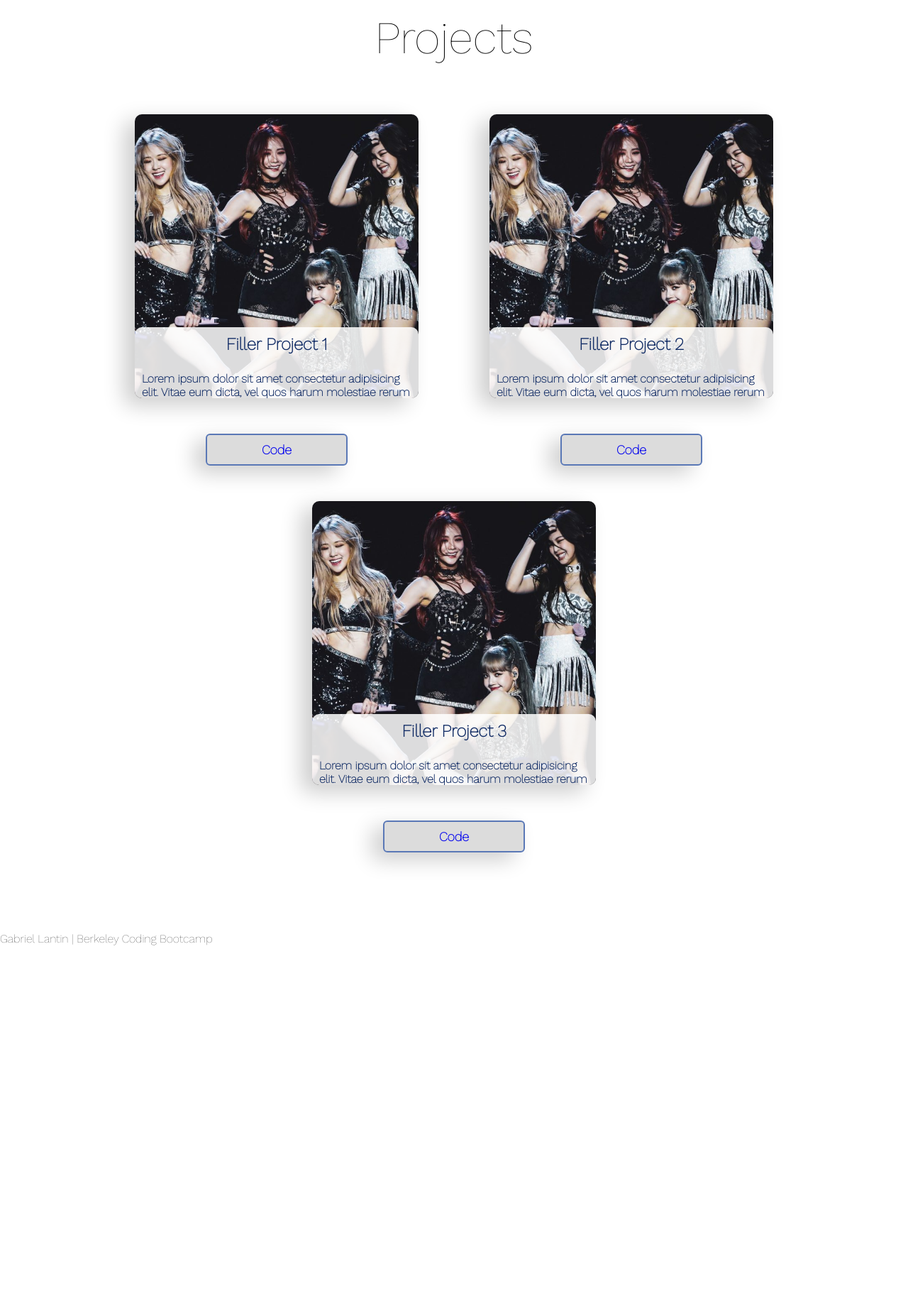
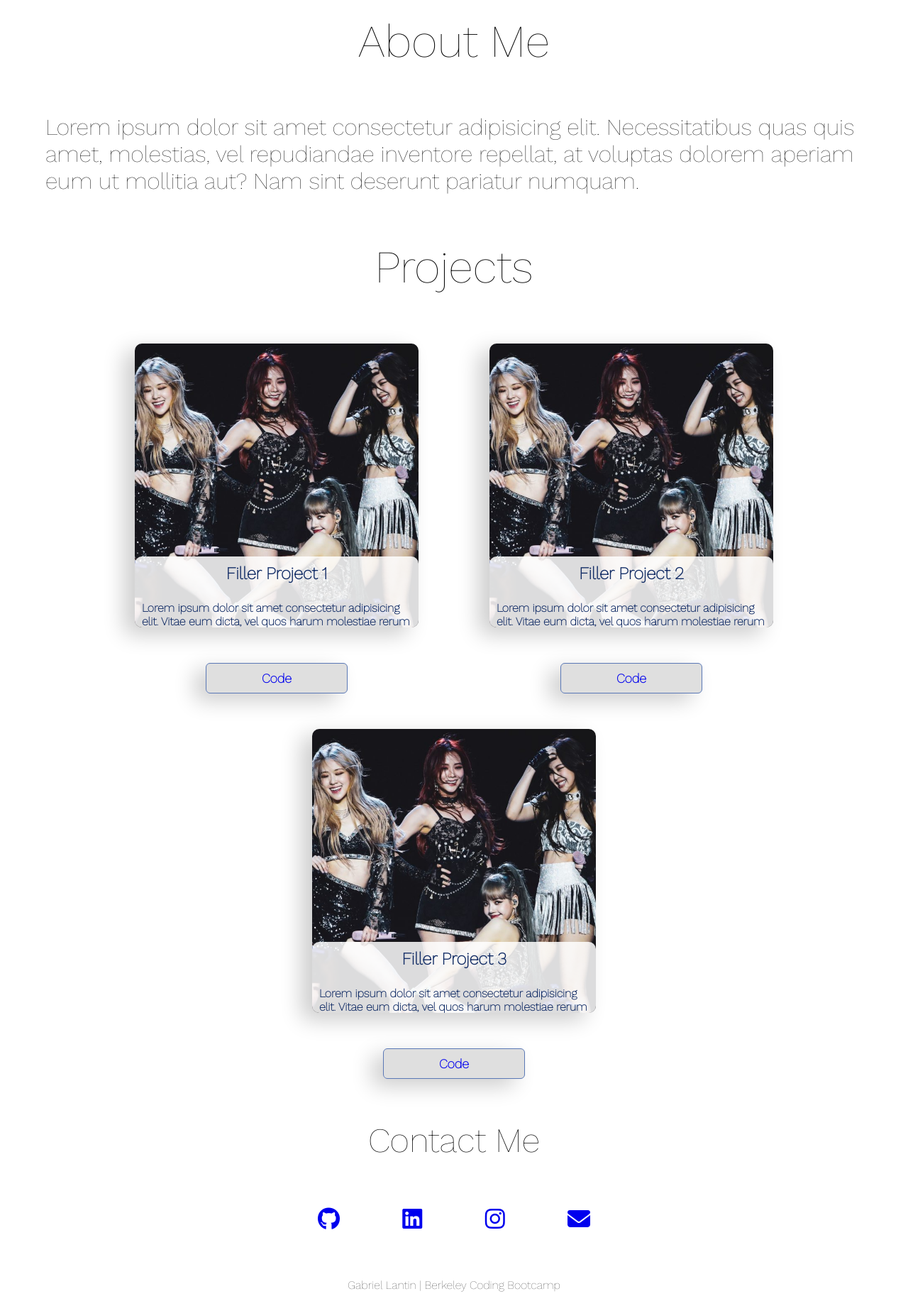
Before and after one commit to mushymane/another-portfolio, a plain HTML site: page index.html in a window 1280 px wide. Shown: the part 871-2711 px from the top of the page at 71% size. Before the commit the page ends 2203 px from the top, so only its background shows below. Drawn offline with nearby package versions, Linux system fonts and the light colour scheme.

Commit message:
added footer

```diff
--- a/assets/css/style.css
+++ b/assets/css/style.css
@@ -24,6 +24,15 @@ a {
 /* Navbar section */
 #mobile-nav {
     display: none;
+}
+
+#h1 {
+    margin-left: 10px;
+}
+
+#h2 {
+    margin-left: 20px;
+    margin-bottom: 5px;
 }
 
 .navbar {
@@ -61,6 +70,7 @@ li a {
     height: 100vh;
     overflow: hidden;
 }
+
 
 .image-container {
     background-image: url("../images/IMG_7207.JPG");
@@ -134,6 +144,31 @@ li a {
     visibility: visible;
 }
 
+/* About me section */
+
+.about-header {
+    font-size: 4rem;
+    margin: 20px;
+    display: flex;
+    justify-content: center;
+    align-items: center;
+}
+
+.about-container {
+    position: relative;
+    margin: 5%;
+    /* width: 80%; */
+    height: auto;
+    background-size: cover;
+    /* box-shadow: var(--shadow); */
+    font-size: 2rem; /* 36px */
+}
+
+.about-section {
+    display: flex;
+
+}
+
 /* Projects section */
 .project-container {
     width: 100%;
@@ -146,7 +181,6 @@ li a {
     display: flex;
     justify-content: center;
     align-items: center;
-
 }
 
 .projects {
@@ -225,8 +259,8 @@ li a {
 }
 
 .button {
-    border: 2px solid var(--mid-blue);
-    background-color: rgba(185, 185, 185, 0.5);
+    border: 1px solid var(--mid-blue);
+    background-color: rgba(192, 192, 192, 0.5);
     width: 200px;
     box-shadow: var(--shadow);
     padding: 10px;
@@ -240,3 +274,55 @@ li a {
     background-color: rgba(185, 185, 185, 0.65);
     cursor: pointer;
 }
+
+/* Contact section */
+footer {
+    width: 100%;
+}
+
+.contact {
+    font-size: 3rem;
+    margin: 20px;
+    display: flex;
+    justify-content: center;
+    align-items: center;
+    position: relative;
+}
+
+.icons {
+    font-size: 2rem;
+    width: 30%;
+    margin: 5% 35%;
+    display: flex;
+    align-items: center;
+    justify-content: space-between;
+}
+
+#me {
+    /* position: absolute;
+    margin: 0px 35% 10px 35%; */
+    font-size: 1rem;
+    margin: 20px;
+    display: flex;
+    justify-content: center;
+    align-items: center;
+    position: relative;
+}
+
+/* .emailtooltip {
+    visibility: hidden;
+    background-color: black;
+    color: #fff;
+    text-align: center;
+    width: 180px;
+    border-radius: 4px;
+    padding: 5px;
+    position: absolute;
+    z-index: 3;
+    text-transform: none;
+    top: 15px;
+}
+
+#email:hover .emailtooltip {
+    visibility: visible;
+} */
--- a/index.html
+++ b/index.html
@@ -11,8 +11,8 @@
 <body>
     <!--Header and Navbar-->
     <header class="header">
-        <h1>Hi, I'm <span id="name">Gabriel Lantin</span></h1>
-		<h2>Developer</h2>
+        <h1 id="h1">Hi, I'm <span id="name">Gabriel Lantin</span></h1>
+		<h2 id="h2">Developer</h2>
         <nav class="navbar">
             <ul>
                 <li><a href="#about">About Me</a></li>
@@ -39,8 +39,22 @@
         </div>
     </figure>
 
+    <!--About section-->
+    <section class="about" id="about">
+        <div class="about-header">About Me</div>
+        <div class="about-container">
+            <div class="about-section">
+                <div class="about-text">
+                    Lorem ipsum dolor sit amet consectetur adipisicing elit.
+                    Necessitatibus quas quis amet, molestias, vel repudiandae inventore repellat, at voluptas dolorem aperiam eum ut mollitia aut?
+                    Nam sint deserunt pariatur numquam.
+                </div>
+            </div>
+        </div>
+    </section>
+
     <!--Projects-->
-    <section>
+    <section id="projects">
         <div class="project-container">
             <div class="project-header">Projects</div>
             <div class="projects">
@@ -95,16 +109,21 @@
         </div>
     </section>
 
-    <footer>
-        <ul>
-            <li><a href="https://github.com/mushymane"><i class="fab fa-github"></i></a></li>
-            <li><a href="https://www.linkedin.com/in/luigilantin/"><i class="fab fa-linkedin"></i></a></li>
-            <li><a href="https://www.instagram.com/yeahdazright/"><i class="fab fa-instagram"></i></a></li>
-            <li><a href="https://google.com"><i class="fas fa-envelope"></i></a></li>
-        </ul>
-        <p>
-			Gabriel Lantin | Berkeley Coding Bootcamp
-		</p>
+    <br><br>
+
+    <!--Contact-->
+    <footer id="contact">
+        <div class="contact">Contact Me</div>
+        <div class="icons">
+            <div><a href="https://github.com/mushymane"><i class="fab fa-github"></i></a></div>
+            <div><a href="https://www.linkedin.com/in/luigilantin/"><i class="fab fa-linkedin"></i></a></div>
+            <div><a href="https://www.instagram.com/yeahdazright/"><i class="fab fa-instagram"></i></a></div>
+            <div id="email"><a href="https://google.com"><i class="fas fa-envelope"></i></a></div>
+        </div>
+        <!-- <span class="emailtooltip">lantinluigi@gmail.com</span> -->
+        <div id="me">
+            Gabriel Lantin | Berkeley Coding Bootcamp
+        </div>
     </footer>
 
 </body>
```
